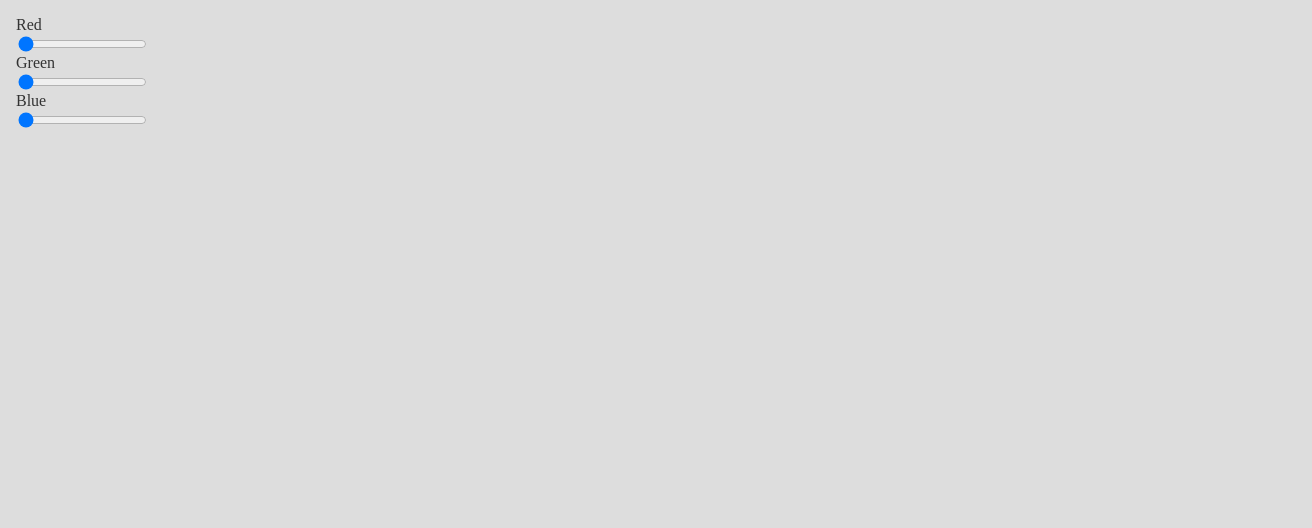
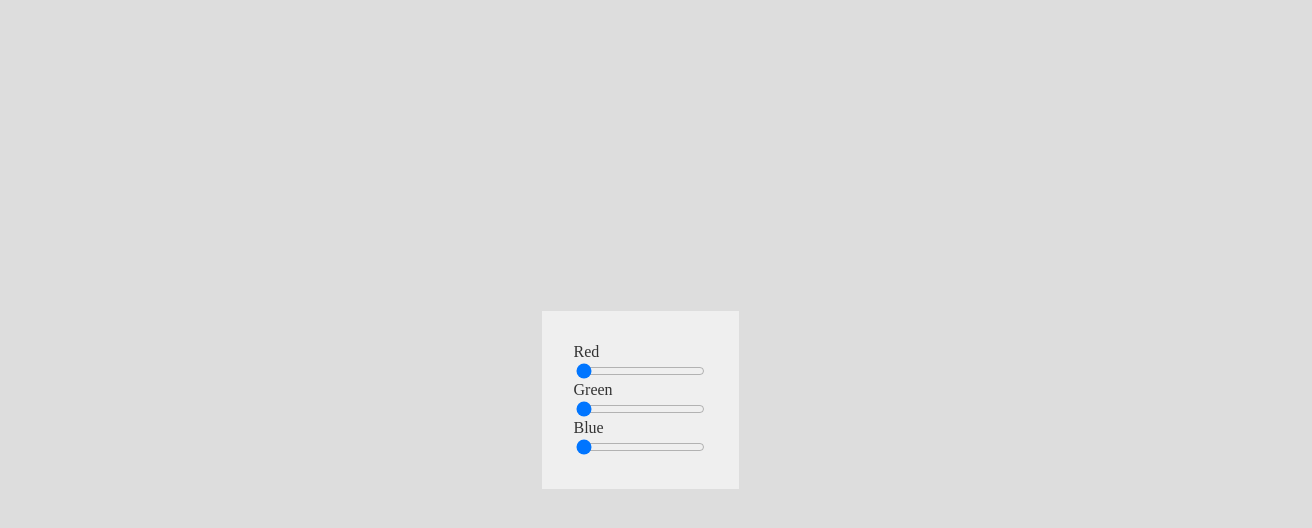
Before and after one commit to ogdendavis/Colors, a plain HTML site: page index.html in a window 1280 px wide. Shown: the whole page, 1312 px wide, since content can reach past the window. Drawn offline with Linux system fonts and the light colour scheme.

Commit message:
Move controls into app__controls

```diff
--- a/app.js
+++ b/app.js
@@ -1,8 +1,13 @@
 const app = document.querySelector('.app');
+
+const controls = document.createElement('div');
+controls.classList.add('app__controls');
+app.appendChild(controls);
 
 const input = document.createElement('form');
 input.id = 'rgb';
-app.appendChild(input);
+input.classList.add('app__input');
+controls.appendChild(input);
 
 const red = document.createElement('input');
 red.setAttribute('name', 'red');
@@ -47,13 +52,13 @@ input.appendChild(blueLabel);
 input.appendChild(blue);
 
 const rgbValues = document.createElement('div');
-app.appendChild(rgbValues);
+controls.appendChild(rgbValues);
 
 const hexValues = document.createElement('div');
-app.appendChild(hexValues);
+controls.appendChild(hexValues);
 
 const hslValues = document.createElement('div');
-app.appendChild(hslValues);
+controls.appendChild(hslValues);
 
 function updateColors() {
   values = {
--- a/style.css
+++ b/style.css
@@ -8,9 +8,15 @@ body {
 .app {
   width: 100vw;
   height: 100vh;
-  padding: 1rem;
+  display: grid;
 }
 
-#rgb input {
+.app__controls {
+  margin: auto;
+  background: #ffffff88;
+  padding: 2rem;
+}
+
+.app__input input {
   display: block;
 }
```
